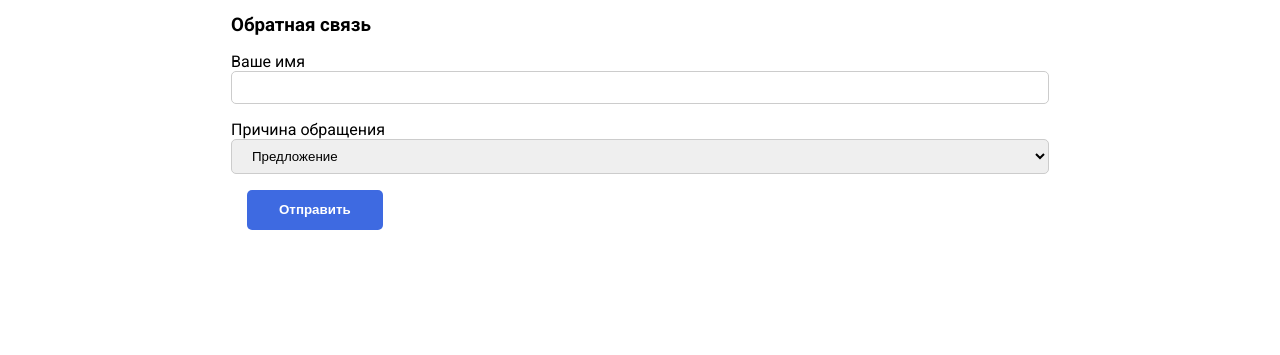
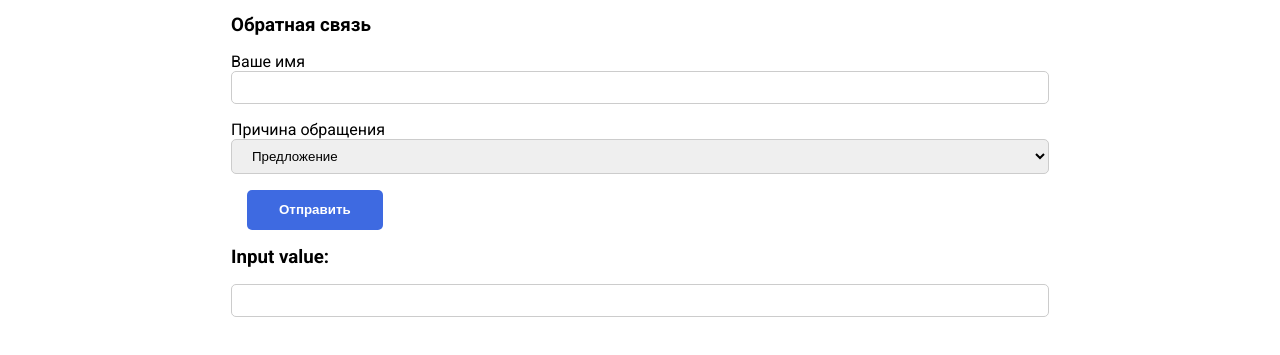
Before and after one commit to IvanDegN/01-react-basic-start, a React (Vite) app: page / in a window 1280 px wide. Shown: the part 213-568 px from the top of the page. Built offline with nearby package versions, Linux system fonts and the light colour scheme.

Commit message:
add ref in Feedback.jsx

```diff
--- a/src/components/Feedback.jsx
+++ b/src/components/Feedback.jsx
@@ -1,5 +1,34 @@
-import { useState } from 'react'
+import { Fragment, useState, useRef } from 'react'
 import Button from './Button/Button'
+
+
+const StateVsRef = () =>{
+    const input = useRef()
+    const [show, setShow] = useState(false)
+
+    // const getValue = (event) =>{
+    //     console.log(event.target.value)
+    //     setValue(event.target.value)
+    // }
+
+    const handled = (event) =>{
+        if(event.key == "Enter"){
+            setShow(true)
+
+        }
+    }
+
+    return(
+
+            <div>
+
+                <h3>Input value: {show && input.current.value} </h3>
+                <input ref={input} type="text" onKeyDown={handled} className='control'   />
+
+            </div>
+
+    )
+}
 
 const Feedback = () =>{
 
@@ -48,7 +77,7 @@ const Feedback = () =>{
 
             {/* <Button onClick={toggleError}>Toggel error</Button> */}
 
-            <form action="">
+            <form action="" style={{marginBottom: '1rem'}}>
                 <label htmlFor="name">Ваше имя</label>
                 <input style={{border: form.error ? '1px solid red' : null }} type="text" id="name" className="control" value={form.inputValue} onChange={changeValueInput}/>
 
@@ -58,7 +87,11 @@ const Feedback = () =>{
                     <option value="Нужна помощь">Нужна помощь</option>
                     <option value="Предложение">Предложение</option>
                 </select>
+                <Button disabled={form.error} isActive={!form.error}>Отправить</Button>
+
             </form>
+            <StateVsRef/>
+
 
            { /* <pre> */}
                 {/* Name: {form.inputValue}
@@ -66,12 +99,9 @@ const Feedback = () =>{
                 Select: {form.selectValue} */}
                {/* {JSON.stringify(form,null,2)} */}
            { /* </pre> */ }
-
-            <Button disabled={form.error} isActive={!form.error}>Отправить</Button>
+        </section>
 
 
-
-        </section>
     )
 }
 
```
